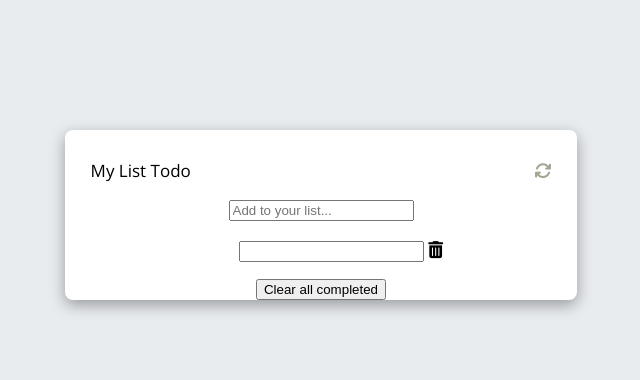
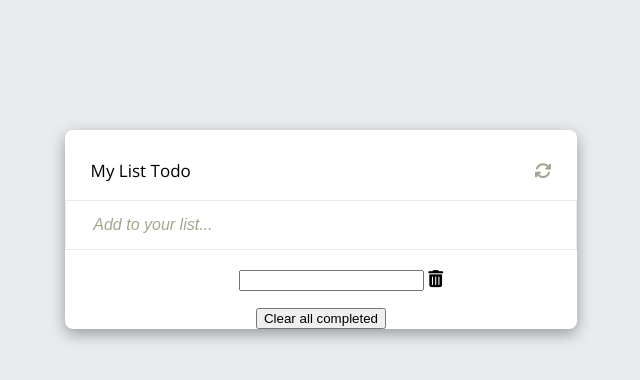
Before and after one commit to Ogaga01/To-do, a website: page index.html in a window 1280 px wide. Shown: the whole page, without its empty margins (319-959 px from the left). Drawn offline with nearby package versions, Linux system fonts and the light colour scheme; some icons are missing.

Commit message:
Add styling to text input

```diff
--- a/style.css
+++ b/style.css
@@ -34,6 +34,7 @@ ul {
     width: 100%;
     height: 60px;
     margin-top: 2%;
+    background-color: inherit;
 }
 
 .fa-arrows-rotate {
@@ -45,3 +46,18 @@ ul {
     margin-left: 5%;
     color: #000;
 }
+
+.text-input {
+    width: 100%;
+    background-color: inherit;
+    height: 50px;border: 1px solid #e9ecef;
+    box-sizing: border-box;
+    outline: none;
+}
+
+.text-input::placeholder {
+    font-style: italic;
+    color: #a5a58d;
+    padding-left: 5%;
+    font-size: medium;
+}
```
